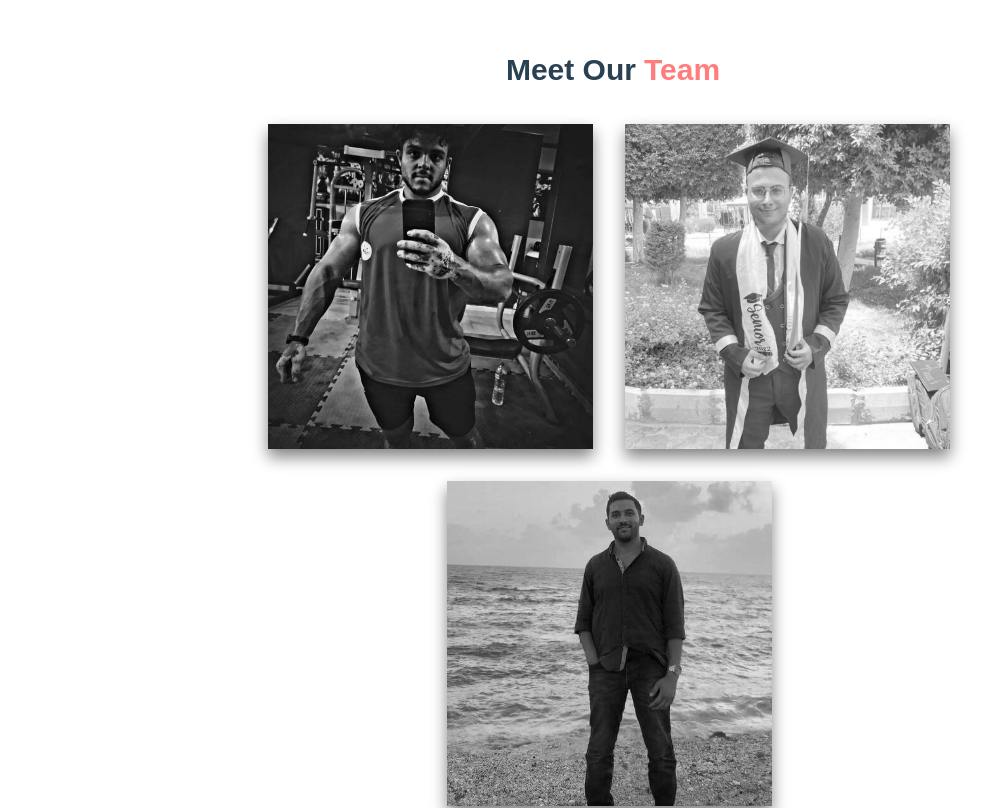
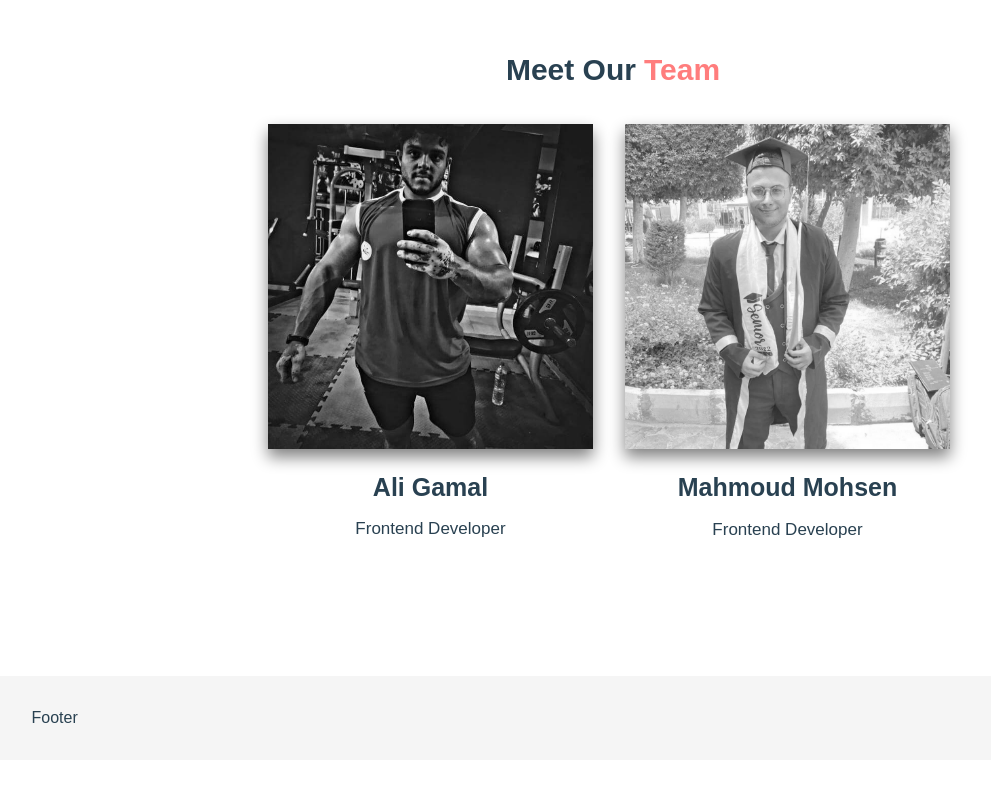
Before and after one commit to aligamaljk/sihtkBilamsa, a React (Vite) app: page /about in a window 1280 px wide. Shown: the part 760-1568 px from the top of the page, without its empty margins (31-1022 px from the left). After the commit the page ends 1520 px from the top, so only its background shows below. Built offline with nearby package versions, Linux system fonts and the light colour scheme.

Commit message:
Modified team section in about page #2

```diff
--- a/src/Components/AboutUs/teamSection/TeamSection.scss
+++ b/src/Components/AboutUs/teamSection/TeamSection.scss
@@ -22,9 +22,27 @@
     justify-content: center;
     gap: 2em;
 
-    img {
-      filter: grayscale(100%) drop-shadow(0px 8px 8px gray);
-      width: 325px;
+    .box {
+      display: flex;
+      justify-content: center;
+      flex-direction: column;
+      align-items: center;
+
+      img {
+        filter: grayscale(100%) drop-shadow(0px 8px 8px gray);
+        width: 325px;
+      }
+
+      h2 {
+        margin-top: 20px;
+        margin-bottom: 10px;
+        font-size: 2.5rem;
+      }
+
+      p {
+        font-size: 1.7rem;
+        font-weight: 400;
+      }
     }
   }
 }
--- a/src/Components/AboutUs/teamSection/TeamSection.tsx
+++ b/src/Components/AboutUs/teamSection/TeamSection.tsx
@@ -9,9 +9,21 @@ function TeamSection({ t }: ITranslation) {
         <span>{t.aboutPage?.teamSectionTitlePart2}</span>
       </h2>
       <div className='team-images'>
-        <img src='team/ali.jpg' alt='ali' />
-        <img src='team/mahmoud.jpg' alt='mahmoud' />
-        <img src='team/ahmed.jpg' alt='ahmed' />
+        <div className='box'>
+          <img src='team/ali.jpg' alt='ali' />
+          <h2>Ali Gamal</h2>
+          <p>Frontend Developer</p>
+        </div>
+        <div className='box'>
+          <img src='team/mahmoud.jpg' alt='mahmoud' />
+          <h2>Mahmoud Mohsen</h2>
+          <p>Frontend Developer</p>
+        </div>
+        {/* <div className='box'>
+          <img src='team/ahmed.jpg' alt='ahmed' />
+          <h2>Ahmed Abd Alrhman</h2>
+          <p>Backend Developer</p>
+        </div> */}
       </div>
     </div>
   );
```
Also changed, not shown: public/sihtk-blamsa-preview.png (added), 1 other file (tests, documents, lock files or other folders).
